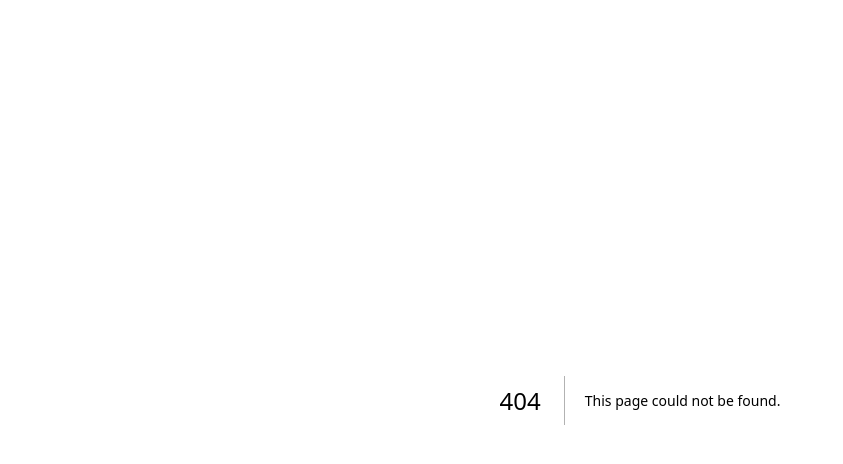
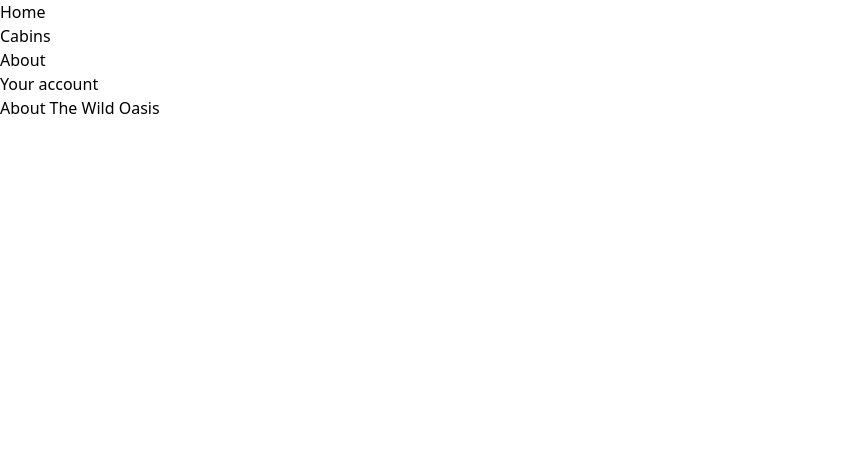
Before and after one commit to trananhchuong/the-wild-oasis-website, a Next.js app: page /about in a window 1280 px wide. Before the commit this address had no page. Shown: the top 464 px of the page, without its empty margins (0-843 px from the left). Built offline with nearby package versions, Linux system fonts and the light colour scheme.

Commit message:
feat: add Navigation

```diff
--- /dev/null
+++ b/app/about/page.tsx
@@ -0,0 +1,3 @@
+export default function Page() {
+  return <h1>About The Wild Oasis</h1>;
+}
--- /dev/null
+++ b/app/account/page.tsx
@@ -0,0 +1,3 @@
+export default function Page() {
+  return <h1>Your account</h1>;
+}
--- /dev/null
+++ b/app/cabins/page.tsx
@@ -0,0 +1,5 @@
+import React from "react";
+
+export default function Page() {
+  return <div>Cabins page</div>;
+}
--- /dev/null
+++ b/app/components/Navigation.tsx
@@ -0,0 +1,20 @@
+import Link from "next/link";
+
+export default function Navigation() {
+  return (
+    <ul>
+      <li>
+        <Link href="/">Home</Link>
+      </li>
+      <li>
+        <Link href="/cabins">Cabins</Link>
+      </li>
+      <li>
+        <Link href="/about">About</Link>
+      </li>
+      <li>
+        <Link href="/account">Your account</Link>
+      </li>
+    </ul>
+  );
+}
--- a/app/globals.css
+++ b/app/globals.css
@@ -2,7 +2,7 @@
 @tailwind components;
 @tailwind utilities;
 
-:root {
+/* :root {
   --background: #ffffff;
   --foreground: #171717;
 }
@@ -24,4 +24,4 @@ body {
   .text-balance {
     text-wrap: balance;
   }
-}
+} */
--- a/app/layout.tsx
+++ b/app/layout.tsx
@@ -1,6 +1,7 @@
 import type { Metadata } from "next";
 import localFont from "next/font/local";
 import "./globals.css";
+import Navigation from "./components/Navigation";
 
 const geistSans = localFont({
   src: "./fonts/GeistVF.woff",
@@ -14,7 +15,7 @@ const geistMono = localFont({
 });
 
 export const metadata: Metadata = {
-  title: "Create Next App",
+  title: "The Wild Oasis",
   description: "Generated by create next app",
 };
 
@@ -28,6 +29,9 @@ export default function RootLayout({
       <body
         className={`${geistSans.variable} ${geistMono.variable} antialiased`}
       >
+         <header>
+          <Navigation />
+        </header>
         {children}
       </body>
     </html>
--- a/app/page.tsx
+++ b/app/page.tsx
@@ -1,4 +1,3 @@
-
 export default function Home() {
   return (
     <div className="grid grid-rows-[20px_1fr_20px] items-center justify-items-center min-h-screen p-8 pb-20 gap-16 sm:p-20 font-[family-name:var(--font-geist-sans)]">
```
